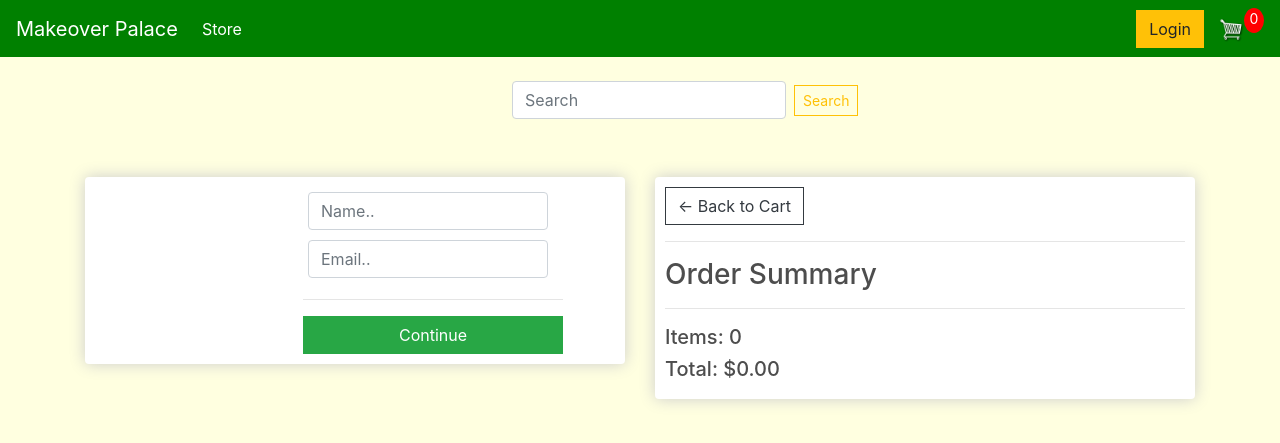
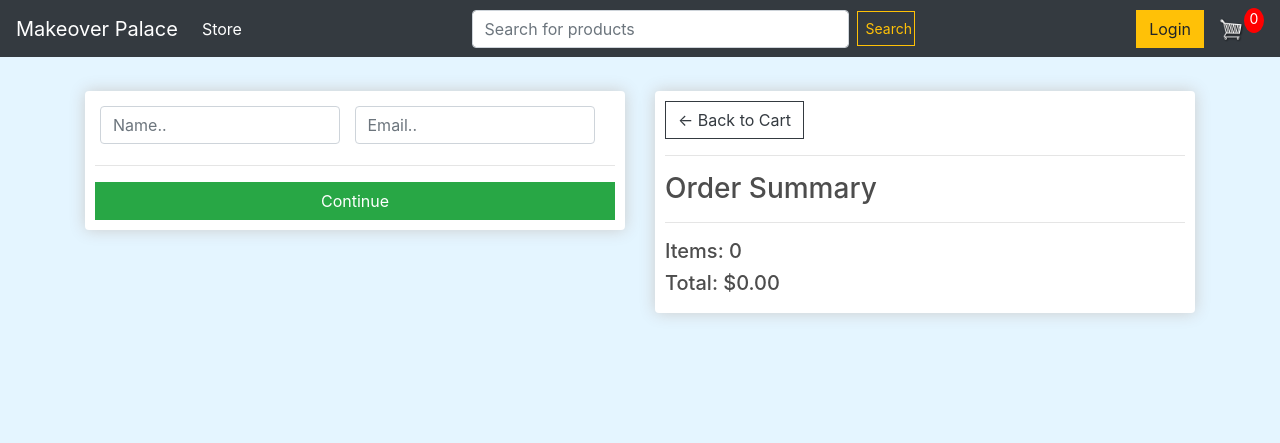
Before and after one commit to KarlBrian5/Ecom, a Django app: page /checkout/ in a window 1280 px wide. Shown: the top 443 px of the page. Run offline with Django 3.2, Linux system fonts and the light colour scheme; some libraries are stand-ins or nearby versions.

Commit message:
search button added

```diff
--- a/static/css/main.css
+++ b/static/css/main.css
@@ -1,5 +1,5 @@
 body {
-    background-color: lightyellow;
+    background-color: #e4f5ff;
 }
 
 h1, h2, h3, h4, h5, h6 {
@@ -26,7 +26,7 @@
 }
 
 .bg-dark {
-    background-color: green !important;
+    background-color: #094f6e;
 }
 
 #cart-icon {
@@ -97,16 +97,3 @@
 .hidden {
     display: none !important;
 }
-
-div.searchbtn2 {
-   display: block;
-    text-align: center;
-
-}
-form{
-    display:inline-block;
-    margin-left: 40%;
-    margin-right: 40%;
-    width: 50%;
-    text-align: left;
-}
--- a/store/templates/store/checkout.html
+++ b/store/templates/store/checkout.html
@@ -42,7 +42,7 @@
 
 			<br>
 			<div class="box-element hidden" id="payment-info">
-				<small>Paypal Options</small>
+				<small>Mpesa Options</small>
 				<!--<button id="make-payment">Make payment</button>-->
 				<div id="paypal-button-container"></div>
 			</div>
--- a/store/templates/store/main.html
+++ b/store/templates/store/main.html
@@ -80,7 +80,11 @@
             </li>
 
         </ul>
-
+        <form class="form-inline mr-auto my-lg-0" method="get">
+                          <!--<input class="form-control mr-sm-2" style="width:1000px; height:38px;" type="text" placeholder="Search for items" aria-label="Search">-->
+                            <input type="text" name="name" placeholder="Search for products" class="form-control" size="30" id="id_name">
+                          <button class="btn btn-outline-warning btn-rounded btn-sm ml-2 my-2 my-sm-0" style="width:58px; height:35px" type="submit">Search</button>
+                          </form>
             <a href="{% url 'login' %}" class="btn btn-warning">Login</a>
 
             <a href="{% url 'cart' %}">
@@ -91,13 +95,6 @@
         </div>
     </div>
 </nav>
-<br>
-<div class="searchbtn2">
-  <form class="form-inline md-form mr-auto mb-4">
-  <input class="form-control mr-sm-2" type="text" placeholder="Search" aria-label="Search">
-  <button class="btn btn-outline-warning btn-rounded btn-sm my-0" type="submit">Search</button>
-</form>
-</div>
 <div class="container">
     <br>
     {% block content %}
```
Also changed, not shown: db.sqlite3, store/forms.py (line endings or trailing spaces), store/views.py (line endings or trailing spaces).
